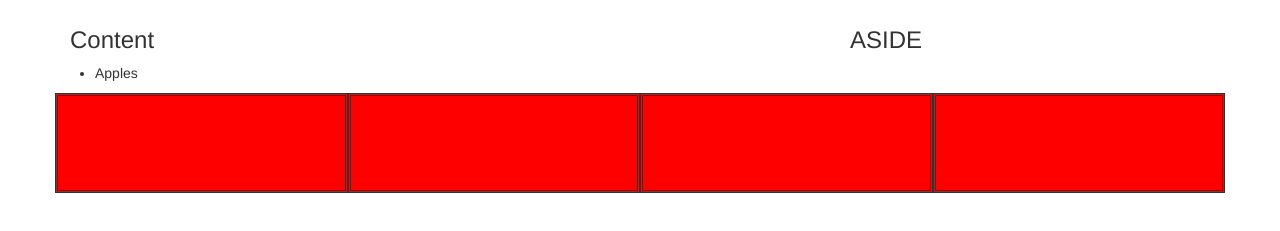
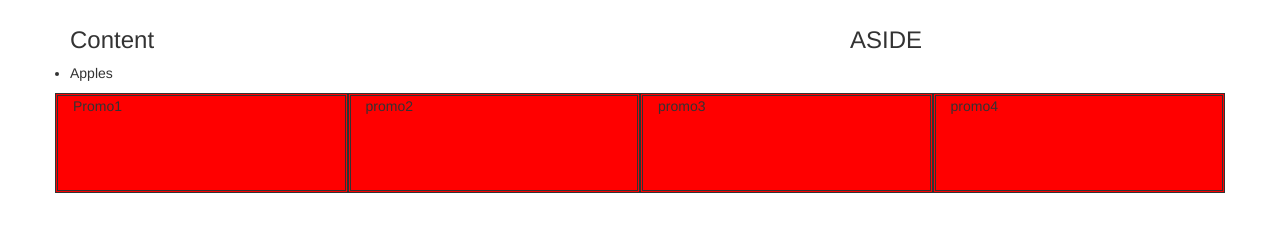
Before and after one commit to JPolm/DayTwoPractice, a plain HTML site: page index.html in a window 1280 px wide. Shown: the part 133-364 px from the top of the page. Drawn offline with nearby package versions, Linux system fonts and the light colour scheme; files whose address does not match are found by name.

Commit message:
revised in class practice

```diff
--- a/index.html
+++ b/index.html
@@ -42,15 +42,15 @@
           </aside>
         </div>
       <div class="row">
-        <ul class="col-md-(4)4">
+        <ul class="col-md-4">
           <li>Apples</li>
         </ul>
       </div>
         <div class="row">
-          <div class="col-md-3"></div>
-          <div class="col-md-3"></div>
-          <div class="col-md-3"></div>
-          <div class="col-md-3"></div>
+          <div class="col-md-3">Promo1</div>
+          <div class="col-md-3">promo2</div>
+          <div class="col-md-3">promo3</div>
+          <div class="col-md-3">promo4</div>
         </div>
         <div class="row"
       </div>
```
